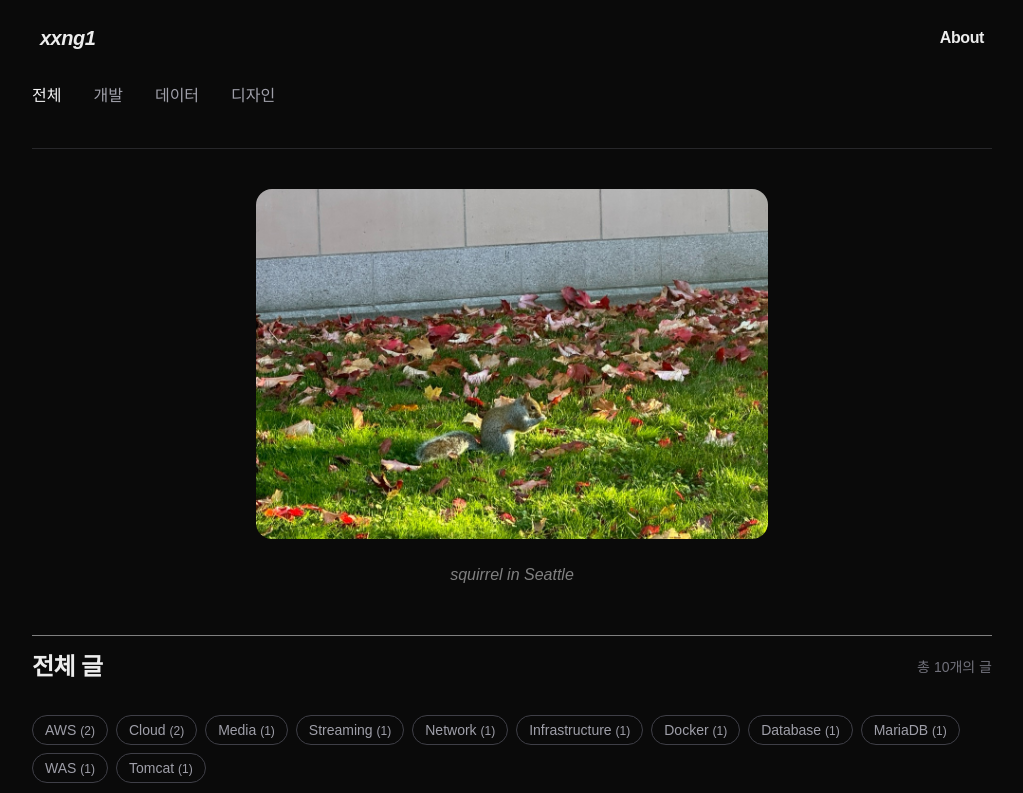
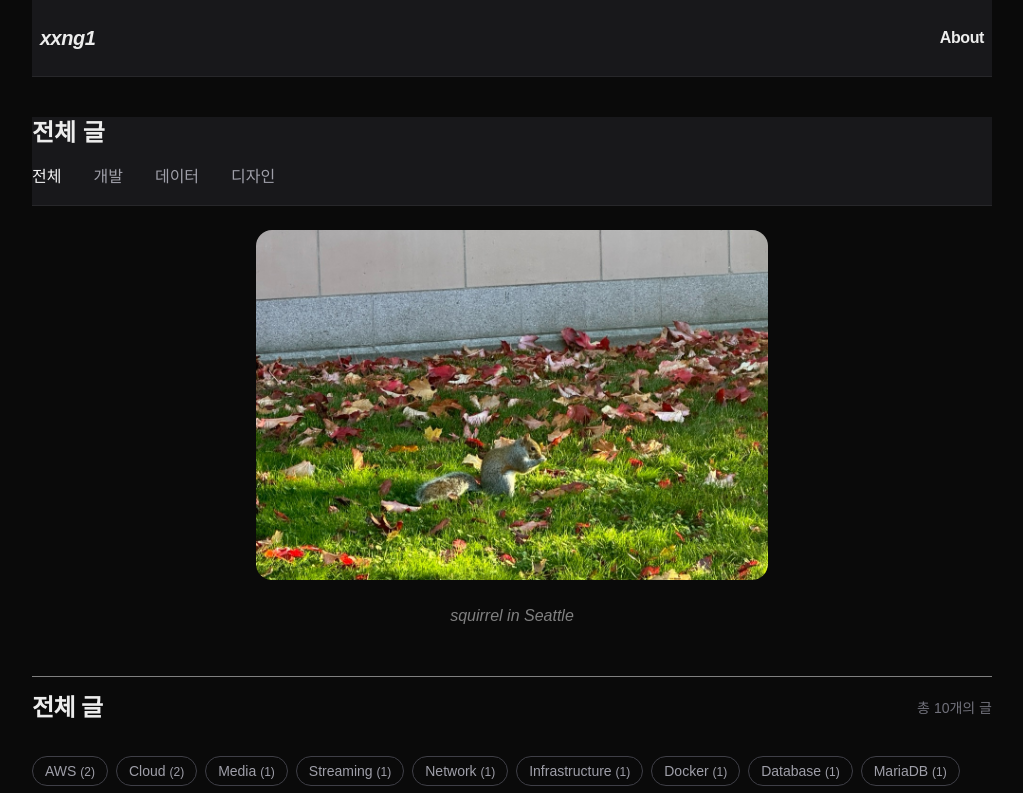
Before and after one commit to xxng1/xxng1-blog, a Next.js app: page / in a window 1280 px wide. Shown: the top 793 px of the page, without its empty margins (128-1151 px from the left). Built offline with nearby package versions, Linux system fonts and the light colour scheme.

Commit message:
위치- 헤더로 따라오기

```diff
--- a/src/app/layout.tsx
+++ b/src/app/layout.tsx
@@ -37,8 +37,8 @@ export default function RootLayout({
         <div className="max-w-5xl mx-auto px-4 sm:px-6 lg:px-8">
 
 
-<header className="flex flex-col py-6 border-b border-zinc-800">
-  <div className="flex justify-between items-center mb-4">
+<header className="flex flex-col py-6 border-b border-zinc-800 sticky top-0 bg-zinc-900 z-10">
+  <div className="flex justify-between items-center">
     <div className="flex items-center space-x-4 ml-2">
       <Link href="/" className="text-xl font-bold italic tracking-tight hover:text-zinc-400 transition">
         xxng1
@@ -50,12 +50,15 @@ export default function RootLayout({
       </Link>
     </nav>
   </div>
-  <Navigation />
 </header>
 
-
-
-          <main className="py-10">{children}</main>
+          <main className="py-10">
+            <div className="sticky top-[72px] bg-zinc-900 z-10 border-b border-zinc-800 mb-6 pb-4">
+              <h2 className="text-2xl font-bold mb-4">전체 글</h2>
+              <Navigation />
+            </div>
+            {children}
+          </main>
           <footer className="py-6 border-t border-zinc-800 text-sm text-zinc-400">
             <div className="flex justify-between items-center">
               <p>© {new Date().getFullYear()}. xxng1 All rights reserved.</p>
--- a/src/components/layout/navigation.tsx
+++ b/src/components/layout/navigation.tsx
@@ -2,8 +2,15 @@
 import Link from 'next/link';
 import { usePathname } from 'next/navigation';
 
-export default function Navigation() {
+interface NavigationProps {
+  showTitle?: boolean;
+}
+
+export default function Navigation({ showTitle = false }: NavigationProps) {
   const pathname = usePathname();
+
+  // about 페이지에서는 네비게이션을 표시하지 않음
+  if (pathname.includes('/about')) return null;
 
   // 현재 경로에 따라 활성화된 메뉴 항목 스타일 적용
   const isActive = (path: string) => {
@@ -13,7 +20,7 @@ export default function Navigation() {
   };
 
   return (
-    <nav className="flex items-center space-x-8 py-4">
+    <nav className="flex items-center space-x-8">
       <Link
         href="/"
         className={`text-base font-medium ${isActive('/') ? 'text-zinc-100' : 'text-zinc-400 hover:text-zinc-200'} transition`}
```
